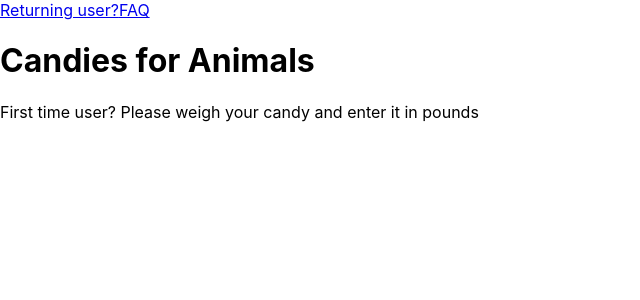
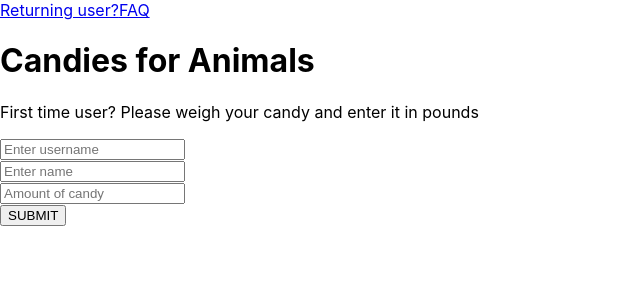
Before and after one commit to chonger878/candies-for-animals, a React (Create React App) app in the folder candies-for-animals/: page / in a window 1280 px wide. Shown: the top 300 px of the page, without its empty margins (0-640 px from the left). Built offline with nearby package versions, Linux system fonts and the light colour scheme.

Commit message:
added form fields to App.js file

```diff
--- a/candies-for-animals/src/App.js
+++ b/candies-for-animals/src/App.js
@@ -2,6 +2,9 @@ import './App.css';
 import { Link } from "react-router-dom";
 
 function Home() {
+  const submit = (e) => {e.preventDefault();
+    alert('Thank you for supporting our shelter animals!');
+  };
   return (
   <div>
     <nav>
@@ -10,12 +13,27 @@ function Home() {
     </nav>
     <h1>Candies for Animals</h1>
     <p>First time user? Please weigh your candy and enter it in pounds</p>
+    <form onSubmit={submit}>
+      <input
+        type="text"
+        placeholder="Enter username"
+      />
+      <br />
+      <input
+        type="text"
+        placeholder="Enter name"
+      />
+      <br />
+      <input
+        type="text"
+        placeholder="Amount of candy"
+      />
+      <br />
+      <button>SUBMIT</button>
+    </form>
   </div>
   );
   /**
-  const submit = (e) => {e.preventDefault();
-    alert('Thank you for supporting our shelter animals!');
-  };
   return (
   <div className="App">
         <p>
```
